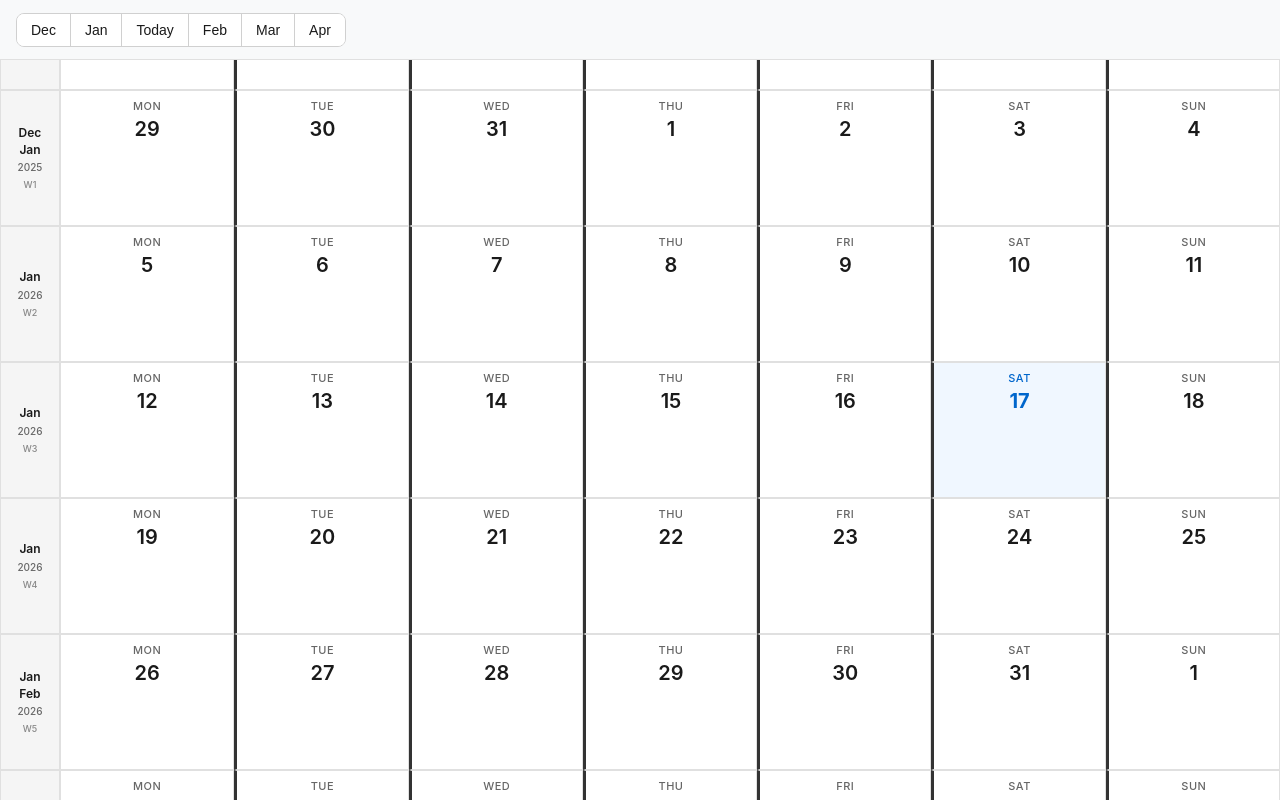
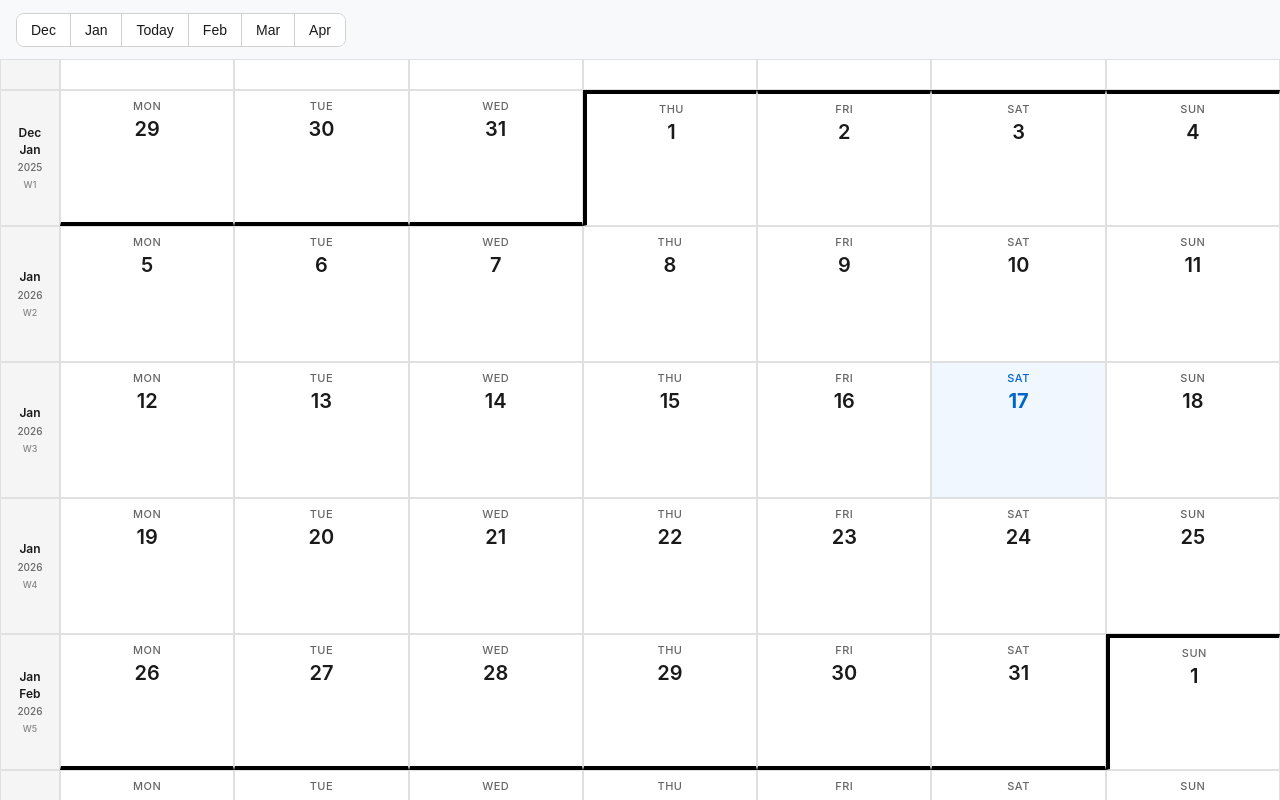
Before and after one commit to sebastiaanvisser/cal, a Next.js app: page / in a window 1280 px wide. Built offline with nearby package versions, Linux system fonts and the light colour scheme.

Commit message:
Fix month sep borders.

```diff
--- a/components/Calendar.tsx
+++ b/components/Calendar.tsx
@@ -254,7 +254,8 @@ export default function Calendar() {
                     key={`${week.weekOffset}-${dayIndex}`}
                     day={day}
                     isToday={isToday(day)}
-                    previousLastDay={dayIndex === 0 ? previousLastDay : null}
+                    dayIndex={dayIndex}
+                    weekDays={week.days}
                   />
                 ))}
               </div>
--- a/components/DayCell.module.css
+++ b/components/DayCell.module.css
@@ -10,8 +10,22 @@
   min-height: 80px;
 }
 
-.dayCell.monthBorder {
-  border-left: 3px solid #333333;
+.dayCell.monthBorderLeft {
+  border-left-width: 3px;
+  border-left-color: #333333;
+  border-left-style: solid;
+}
+
+.dayCell.monthBorderTop {
+  border-top-width: 3px;
+  border-top-color: #333333;
+  border-top-style: solid;
+}
+
+.dayCell.monthBorderBottom {
+  border-bottom-width: 3px;
+  border-bottom-color: #333333;
+  border-bottom-style: solid;
 }
 
 .dayLabel {
--- a/components/DayCell.tsx
+++ b/components/DayCell.tsx
@@ -1,20 +1,54 @@
 'use client'
 
-import { isNewMonth, getDayName, formatDay } from './utils'
+import { getDayName, formatDay, calculateMonthBorders, MonthBorders } from './utils'
 import styles from './DayCell.module.css'
 
 interface DayCellProps {
   day: Date
   isToday: boolean
-  previousLastDay: Date | null
+  dayIndex: number // 0 = Monday, 6 = Sunday
+  weekDays: Date[] // All days in the week
 }
 
-export default function DayCell({ day, isToday, previousLastDay }: DayCellProps) {
-  const isMonthBorder = isNewMonth(day, previousLastDay)
+// Calculate month border styles for a day (returns CSS properties)
+const calculateMonthBorderStyles = (borders: MonthBorders): React.CSSProperties => {
+  const styles: React.CSSProperties = {}
+
+  if (borders.left) {
+    styles.borderLeftWidth = '4px'
+    styles.borderLeftColor = '#000000'
+    styles.borderLeftStyle = 'solid'
+  }
+
+  if (borders.top) {
+    styles.borderTopWidth = '4px'
+    styles.borderTopColor = '#000000'
+    styles.borderTopStyle = 'solid'
+  }
+
+  if (borders.bottom) {
+    styles.borderBottomWidth = '4px'
+    styles.borderBottomColor = '#000000'
+    styles.borderBottomStyle = 'solid'
+  }
+
+  return styles
+}
+
+export default function DayCell({ day, isToday, dayIndex, weekDays }: DayCellProps) {
+  const borders = calculateMonthBorders(day, dayIndex, weekDays)
+  const borderStyles = calculateMonthBorderStyles(borders)
+
+  const borderClasses = [
+    borders.left ? styles.monthBorderLeft : '',
+    borders.top ? styles.monthBorderTop : '',
+    borders.bottom ? styles.monthBorderBottom : ''
+  ].filter(Boolean).join(' ')
 
   return (
     <div
-      className={`${styles.dayCell} ${isToday ? styles.today : ''} ${isMonthBorder ? styles.monthBorder : ''}`}
+      className={`${styles.dayCell} ${isToday ? styles.today : ''} ${borderClasses}`}
+      style={borderStyles}
     >
       <div className={styles.dayLabel}>
         <span className={styles.dayName}>{getDayName(day)}</span>
--- a/components/utils.ts
+++ b/components/utils.ts
@@ -26,3 +26,108 @@ export const getWeekNumber = (date: Date): number => {
   const yearStart = new Date(Date.UTC(d.getUTCFullYear(), 0, 1))
   return Math.ceil((((d.getTime() - yearStart.getTime()) / 86400000) + 1) / 7)
 }
+
+// Calculate month border styles for a day
+export interface MonthBorders {
+  left: boolean
+  top: boolean
+  bottom: boolean
+}
+
+export const calculateMonthBorders = (
+  day: Date,
+  dayIndex: number, // 0 = Monday, 6 = Sunday
+  weekDays: Date[] // All days in the week
+): MonthBorders => {
+  const isFirstOfMonth = day.getDate() === 1
+  const isMonday = dayIndex === 0
+  const monthKey = getMonthKey(day)
+
+  // Check if day 1 of this month is in this week
+  const firstOfMonthInWeek = weekDays.find(d =>
+    d.getDate() === 1 && getMonthKey(d) === monthKey
+  )
+  const firstOfMonthIndex = firstOfMonthInWeek ? weekDays.indexOf(firstOfMonthInWeek) : -1
+
+  // Check if this is the last day of the month
+  const lastDayOfMonth = new Date(day.getFullYear(), day.getMonth() + 1, 0)
+  const isLastOfMonth = day.getTime() === lastDayOfMonth.getTime()
+
+  // Check if last day of this month is in this week
+  const lastOfMonthInWeek = weekDays.find(d => {
+    const lastDay = new Date(d.getFullYear(), d.getMonth() + 1, 0)
+    return d.getTime() === lastDay.getTime()
+  })
+  const lastOfMonthIndex = lastOfMonthInWeek ? weekDays.indexOf(lastOfMonthInWeek) : -1
+  const lastOfMonthMonthKey = lastOfMonthInWeek ? getMonthKey(lastOfMonthInWeek) : null
+
+  // Check if day 1 of the NEXT month would be on Monday
+  // If the last day of current month is Sunday, then day 1 of next month is Monday
+  // We need to check if the day after the last day in this week would be Monday
+  const nextMonth = new Date(day.getFullYear(), day.getMonth() + 1, 1)
+  const day1OfNextMonthInWeek = weekDays.find(d =>
+    d.getDate() === 1 && getMonthKey(d) === getMonthKey(nextMonth)
+  )
+  const day1OfNextMonthIndex = day1OfNextMonthInWeek ? weekDays.indexOf(day1OfNextMonthInWeek) : -1
+
+  // If day 1 of next month is on Monday, it means the next week starts with day 1
+  // We can detect this by: if the last day of a month in this week is on Sunday (index 6),
+  // then the next day (day 1 of next month) is Monday
+  const lastDayOfEndingMonthIsSunday = lastOfMonthInWeek && weekDays.indexOf(lastOfMonthInWeek) === 6
+  const nextMonthDay1IsMonday = day1OfNextMonthIndex === 0 || lastDayOfEndingMonthIsSunday
+
+  const borders: MonthBorders = {
+    left: false,
+    top: false,
+    bottom: false
+  }
+
+  // Debug for Jan 1-4, 2026
+  const isJan2026 = day.getFullYear() === 2026 && day.getMonth() === 0
+  const isJan1to4 = isJan2026 && day.getDate() >= 1 && day.getDate() <= 4
+
+  if (isJan1to4) {
+    console.log('=== DEBUG Jan 1-4, 2026 ===')
+    console.log('Day:', day.toLocaleDateString(), 'dayIndex:', dayIndex)
+    console.log('isFirstOfMonth:', isFirstOfMonth)
+    console.log('monthKey:', monthKey)
+    console.log('firstOfMonthInWeek:', firstOfMonthInWeek?.toLocaleDateString())
+    console.log('firstOfMonthIndex:', firstOfMonthIndex)
+    console.log('weekDays:', weekDays.map(d => d.toLocaleDateString()))
+  }
+
+  // First day of month needs left border, except if it's Monday
+  if (isFirstOfMonth && !isMonday) {
+    borders.left = true
+    if (isJan1to4) console.log('-> Setting left border')
+  }
+
+  // All days in the same week as day 1 need top border (because the row above is from previous month)
+  // If day 1 is in this week, all days in this week should have top border
+  if (firstOfMonthIndex !== -1) {
+    borders.top = true
+    if (isJan1to4) console.log('-> Setting top border (day 1 is in this week at index', firstOfMonthIndex, ', current dayIndex:', dayIndex, ')')
+  } else if (isJan1to4) {
+    console.log('-> NOT setting top border. firstOfMonthIndex:', firstOfMonthIndex, 'dayIndex:', dayIndex)
+  }
+
+  // If last day of a month is in this week, all days from that month in this week need bottom border
+  // (because the row below will be from the next month)
+  // BUT: if day 1 of the NEXT month is on Monday, don't draw bottom borders for days from the ending month
+  // (because those days are in the previous week relative to day 1)
+  if (lastOfMonthIndex !== -1 && lastOfMonthMonthKey === monthKey) {
+    if (!nextMonthDay1IsMonday) {
+      borders.bottom = true
+      if (isJan1to4) console.log('-> Setting bottom border (last day of month is in this week at index', lastOfMonthIndex, ', current day is from same month)')
+    } else if (isJan1to4) {
+      console.log('-> NOT setting bottom border (day 1 of next month is on Monday)')
+    }
+  }
+
+  if (isJan1to4) {
+    console.log('Result borders:', borders)
+    console.log('==================')
+  }
+
+  return borders
+}
```
